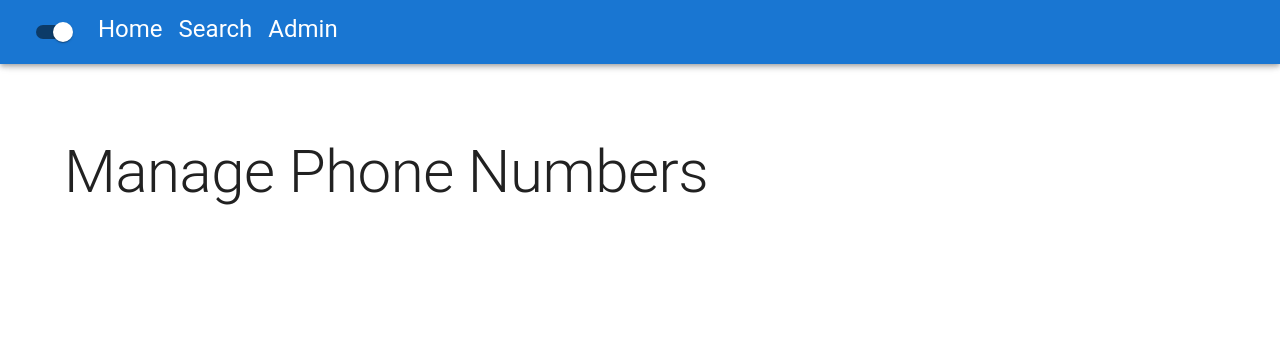
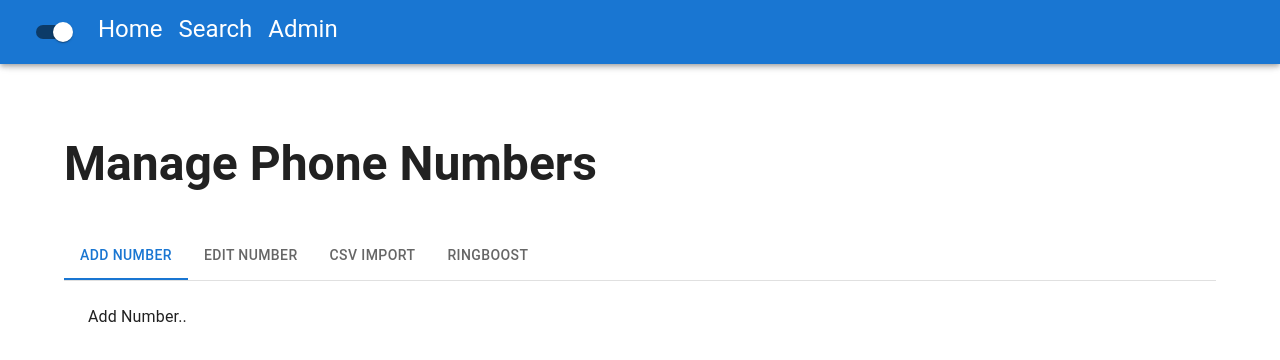
Before and after one commit to acbullock/teliance-web, a React (Create React App) app: page /teliance-web/admin in a window 1280 px wide. Shown: the top 360 px of the page. Built offline with nearby package versions, Linux system fonts and the light colour scheme.

Commit message:
starting admin page..

```diff
--- a/package.json
+++ b/package.json
@@ -8,6 +8,7 @@
     "@emotion/styled": "^11.13.0",
     "@fontsource/roboto": "^5.1.0",
     "@mui/icons-material": "^6.1.4",
+    "@mui/lab": "^6.0.0-beta.12",
     "@mui/material": "^6.1.4",
     "@mui/styled-engine-sc": "^6.1.4",
     "@mui/x-data-grid": "^7.21.0",
--- a/src/Admin.js
+++ b/src/Admin.js
@@ -1,8 +1,58 @@
-import { Typography, Container } from '@mui/material';
+import React from "react";
+import { Typography, Container, Tabs, Tab,Box } from '@mui/material';
+function CustomTabPanel(props) {
+  const { children, value, index, ...other } = props;
+
+  return (
+    <div
+      role="tabpanel"
+      hidden={value !== index}
+      id={`simple-tabpanel-${index}`}
+      aria-labelledby={`simple-tab-${index}`}
+      {...other}
+    >
+      {value === index && <Box sx={{ p: 3 }}>{children}</Box>}
+    </div>
+  );
+}
 export default function Admin() {
+const [value, setValue] = React.useState(0);
+
+  const handleChange = (event, newValue) => {
+    setValue(newValue);
+  };
+  function a11yProps(index) {
+  return {
+    id: `simple-tab-${index}`,
+    'aria-controls': `simple-tabpanel-${index}`,
+  };
+}
   return (
     <Container maxWidth={false} sx={{mt:15}}>
-      <Typography variant="h2">Manage Phone Numbers</Typography>
+      <Typography variant="h3" sx={{ fontWeight: 'bold' }}>Manage Phone Numbers</Typography>
+
+      <Box sx={{ width: '100%', mt: 5 }}>
+        <Box sx={{ borderBottom: 1, borderColor: 'divider' }}>
+          <Tabs value={value} onChange={handleChange} aria-label="basic tabs example">
+            <Tab label="Add Number" {...a11yProps(0)} />
+            <Tab label="Edit Number" {...a11yProps(1)} />
+            <Tab label="CSV Import" {...a11yProps(2)} />
+            <Tab label="RingBoost" {...a11yProps(3)} />
+          </Tabs>
+        </Box>
+        <CustomTabPanel value={value} index={0}>
+          Add Number..
+        </CustomTabPanel>
+        <CustomTabPanel value={value} index={1}>
+          Edit Number..
+        </CustomTabPanel>
+        <CustomTabPanel value={value} index={2}>
+          Item Three
+        </CustomTabPanel>
+        <CustomTabPanel value={value} index={3}>
+          RingBoost..
+        </CustomTabPanel>
+      </Box>
     </Container>
     );
 }
```
Also changed, not shown: 1 other file (tests, documents, lock files or other folders).
